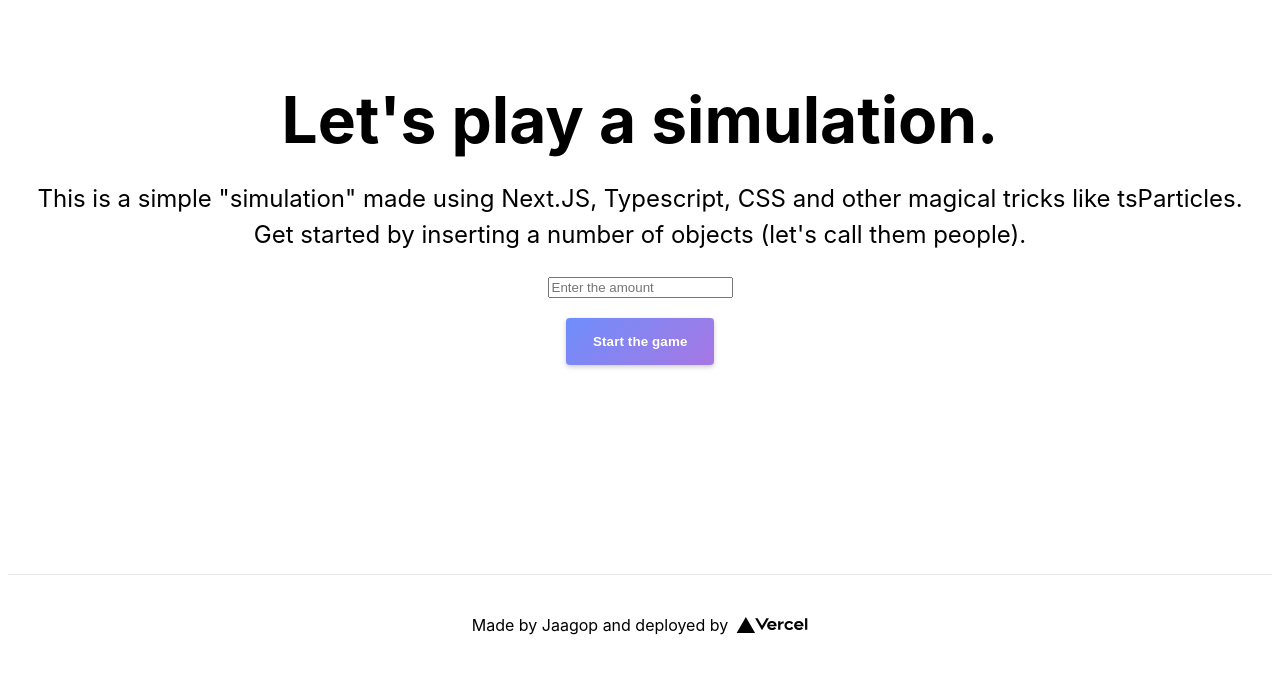
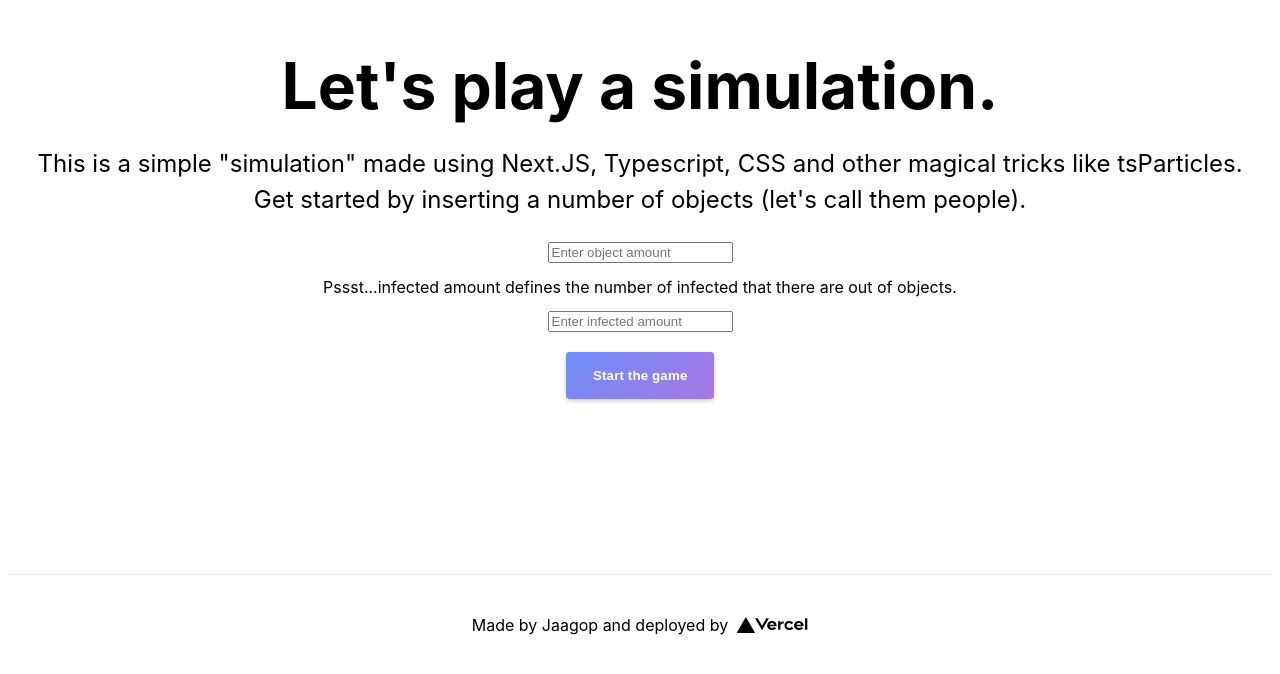
Before and after one commit to JJaks/play-crn, a Next.js app: page / in a window 1280 px wide. Shown: the part 126-800 px from the top of the page. Built offline with nearby package versions, Linux system fonts and the light colour scheme.

Commit message:
Added new functionality to the simulation
User can now change how many infected objects there are

```diff
--- a/pages/game.tsx
+++ b/pages/game.tsx
@@ -8,8 +8,8 @@ import Head from 'next/head';
 
 export interface GameProps {
     particleAmount: number;
+    infectionsAmount: number;
 }
-
 export interface AppState {
     goBack: boolean;
 }
@@ -32,12 +32,15 @@ export default class Game extends React.Component<GameProps, AppState> {
     goBack() {
         window.location.reload();
     }
+
     render() {
         let options: ISourceOptions = particlesOptions as ISourceOptions;
         if (!options) {
             throw new Error("Unexpected state");
         }
 
+        // @ts-ignore
+        options.infection.infections = this.props.infectionsAmount;
         // @ts-ignore
         options.particles.number.value = this.props.particleAmount;
         return (
--- a/pages/index.tsx
+++ b/pages/index.tsx
@@ -7,40 +7,52 @@ import Game from './game';
 export interface AppState {
   particleAmount: any;
   playGame: boolean;
+  infections: any;
 }
 export default class Home extends React.Component<{}, AppState> {
   constructor(props: {}) {
     super(props);
 
-    this.state = { particleAmount: "", playGame: false };
+    this.state = { particleAmount: "", playGame: false, infections: "" };
     this.handleChange = this.handleChange.bind(this);
     this.startGame = this.startGame.bind(this);
   }
 
   handleChange(event: any) {
-    this.setState({ particleAmount: event.target.value });
+    if (event.target.id == "particleAmount") {
+      this.setState({ particleAmount: event.target.value });
+    } else {
+      this.setState({ infections: event.target.value });
+    }
+
   }
+
   startGame() {
     let valueRegex = /^[1-9]\d*$/;
     let value = this.state.particleAmount;
+    let infection = this.state.infections;
     let isValidValue = valueRegex.test(value);
     let isBigNumber = parseInt(value) > 90 ? true : false;
+    let isBiggerThanInf = parseInt(value) > parseInt(infection) ? true : false;
 
-    if (isValidValue && !isBigNumber) {
+    if (isValidValue && !isBigNumber && isBiggerThanInf) {
       this.setState({ playGame: true });
     } else {
       console.warn("Value inserted is not valid or is too big, isValidValue: [", isValidValue, value, " ] isBigNumber: [", isBigNumber, value, "]");
-      if (isBigNumber)
+      if (isBigNumber) {
         alert("Please don't try to kill your browser or the simulation...try a lower number");
-      else
+      } else if (!isBiggerThanInf) {
+        alert("Sorry...that doesn't compute. There has to be more objects than infected");
+      } else {
         alert("Please insert a valid number of objects. Current value(" + value + ") is not valid");
+      }
     }
   }
+
   render() {
     if (this.state.playGame) {
-      return (<Game particleAmount={parseInt(this.state.particleAmount)}></Game>);
+      return (<Game particleAmount={parseInt(this.state.particleAmount)} infectionsAmount={parseInt(this.state.infections)}></Game>);
     }
-
 
     return (
       <div className={styles.container}>
@@ -60,7 +72,11 @@ export default class Home extends React.Component<{}, AppState> {
             Get started by inserting a number of objects (let&apos;s call them people).
           </p>
 
-          <input id="number" type="number" min="0" placeholder="Enter the amount" value={this.state.particleAmount} onChange={this.handleChange}></input>
+          <input id="particleAmount" type="number" min="0" placeholder="Enter object amount" value={this.state.particleAmount} onChange={this.handleChange}></input>
+          <p className={styles.infected}>
+            Pssst...infected amount defines the number of infected that there are out of objects.
+          </p>
+          <input id="infectionAmount" type="number" min="0" placeholder="Enter infected amount" value={this.state.infections} onChange={this.handleChange}></input>
 
           <button className="start" onClick={this.startGame} data-title="Start the game"></button>
         </main>
--- a/styles/Home.module.css
+++ b/styles/Home.module.css
@@ -53,6 +53,11 @@
 .title,
 .description {
   text-align: center;
+}
+
+.infected {
+  line-height: 1;
+  font-size: 1rem;
 }
 
 .description {
```
